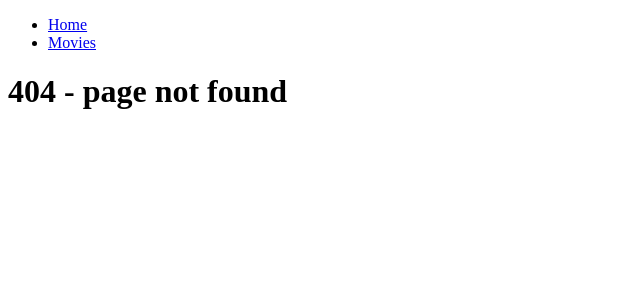
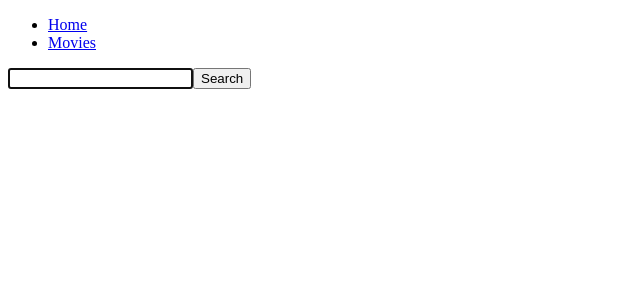
Before and after one commit to Yaroslava16/goit-react-hw-04-movies, a React (Create React App) app: page /movies in a window 1280 px wide. Before the commit this address had no page. Shown: the top 300 px of the page, without its empty margins (0-640 px from the left). Built offline with nearby package versions, Linux system fonts and the light colour scheme.

Commit message:
Get started with movie search

```diff
--- a/src/App.js
+++ b/src/App.js
@@ -1,6 +1,6 @@
 import { Route, NavLink, Switch } from "react-router-dom";
 import HomePage from "./views/HomePage";
-// import MoviesPage from "./views/MoviesPage";
+import MoviesPage from "./views/MoviesPage";
 import MovieDetailsPage from "./views/MovieDetailsPage";
 import NotFoundViews from "./views/NotFoundViews";
 
@@ -10,18 +10,15 @@ const App = () => (
       <li>
         <NavLink to="/">Home</NavLink>
       </li>
-      {/* <li>
+      <li>
         <NavLink to="/movies">Movies</NavLink>
-      </li> */}
-      <li>
-        <NavLink to="/movies/:movieId">Movies</NavLink>
       </li>
     </ul>
 
     <Switch>
       <Route path="/movies/:movieId" component={MovieDetailsPage} />
       <Route exact path="/" component={HomePage} />
-      {/* <Route path="/movies" component={MoviesPage} /> */}
+      <Route path="/movies" component={MoviesPage} />
 
       <Route component={NotFoundViews} />
     </Switch>
--- /dev/null
+++ b/src/components/moviesAPI.js
@@ -0,0 +1,14 @@
+import axios from "axios";
+
+const API_KEY = "7f5c22cc3d00862e5e2a46a3605db11a";
+
+const fetchMovies = async ({ searchQuery }) => {
+  return await axios.get(
+    `https://api.themoviedb.org/3/search/movie/?api_key=${API_KEY}&query=${searchQuery}`
+  );
+};
+
+const ApiServices = {
+  fetchMovies,
+};
+export default ApiServices;
--- a/src/views/MoviesPage.js
+++ b/src/views/MoviesPage.js
@@ -1,5 +1,65 @@
-const MoviesPage = () => {
-  return <h1>Как делы?</h1>;
-};
+import { Component } from "react";
+import ApiServices from "../components/moviesAPI";
+
+class MoviesPage extends Component {
+  state = {
+    searchQuery: "",
+    movies: [],
+    loading: false,
+  };
+
+  componentDidUpdate(prevProps, prevState) {
+    if (prevState.searchQuery !== this.state.searchQuery) {
+      this.fetchMovies();
+    }
+    window.scrollTo({
+      top: document.documentElement.scrollHeight,
+      behavior: "smooth",
+    });
+  }
+
+  fetchMovies = () => {
+    const { searchQuery } = this.state;
+
+    ApiServices.fetchMovies({ searchQuery }).then((response) => {
+      this.setState({
+        movies: response.data.results,
+      });
+    });
+  };
+
+  onChangeQuery = (query) => {
+    this.setState({ searchQuery: query, movies: [] });
+  };
+
+  handleChange = (e) => {
+    this.setState({ searchQuery: e.target.value });
+  };
+
+  handleSubmit = (e) => {
+    e.preventDefault();
+    this.onChangeQuery(this.state.inputValue);
+    this.setState({ searchQuery: "" });
+  };
+
+  render() {
+    const { searchQuery } = this.state;
+    return (
+      <form onSubmit={this.handleSubmit}>
+        <input
+          onChange={this.handleChange}
+          value={searchQuery}
+          type="text"
+          autoComplete="off"
+          autoFocus
+        />
+
+        <button type="submit">
+          <span>Search</span>
+        </button>
+      </form>
+    );
+  }
+}
 
 export default MoviesPage;
```
Also changed, not shown: src/components/MovieList.js (added, +18 -0 lines), src/components/MovieData.js (added).
